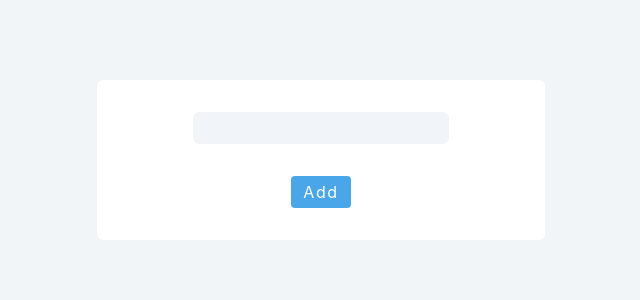
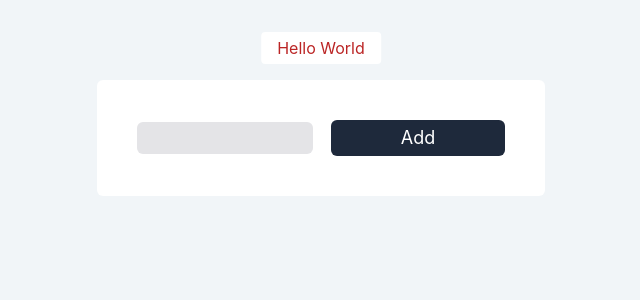
Before and after one commit to yelosolutions/React-Advanced, a React (Create React App) app in the folder second-app/: page / in a window 1280 px wide. Shown: the top 300 px of the page, without its empty margins (319-959 px from the left). Built offline with nearby package versions, Linux system fonts and the light colour scheme.

Commit message:
useReducer hook - adds more structure to the initial setup of the state

```diff
--- a/second-app/src/App.js
+++ b/second-app/src/App.js
@@ -1,14 +1,14 @@
 import React from 'react'
 
-// import Setup from './tutorial/5-useRef/setup/try-useRef'
-import Final from './tutorial/6-useReducer/final/index';
+import Setup from './tutorial/6-useReducer/setup';
+// import Final from './tutorial/6-useReducer/final/index';
 
 
 function App() {
 	return (
 		<div className='container'>
-		{/* <Setup/> */}
-		<Final/>
+		<Setup/>
+		{/* <Final/> */}
 		</div>
 	)
 }
--- a/second-app/src/index.css
+++ b/second-app/src/index.css
@@ -246,7 +246,7 @@ p {
 }
 
 .form-control {
-  @apply grid grid-cols-2 m-2 items-center gap-5;
+  @apply grid grid-cols-2 m-2 items-center justify-center gap-5;
 }
 
 .label-style {
--- a/second-app/src/tutorial/6-useReducer/final/index.js
+++ b/second-app/src/tutorial/6-useReducer/final/index.js
@@ -3,6 +3,12 @@ import Modal from './Modal';
 import { data } from '../../../data';
 // reducer function
 import { reducer } from './reducer';
+
+/**useReducer hook
+ * - used when there's a more complex setup as far as the state
+ * - adds more structure to initial setup of the state
+ */
+
 const defaultState = {
     people: [],
     isModalOpen: false,
--- /dev/null
+++ b/second-app/src/tutorial/6-useReducer/setup/Modal.js
@@ -0,0 +1,11 @@
+import React from 'react';
+
+const Modal = ({modalContent}) => {
+    return (
+        <div className='modal'>
+            <p>{modalContent}</p>
+        </div>
+    );
+}
+
+export default Modal;
--- /dev/null
+++ b/second-app/src/tutorial/6-useReducer/setup/index.js
@@ -0,0 +1,83 @@
+import React, { useState, useReducer } from 'react'
+import Modal from './Modal'
+import { data } from '../../../data'
+
+//index.js will always be the main entry if no file is specified in App.js
+/** useReducer
+ * - [state, dispatch] = useReducer(reducer)
+ * - it is common practice to use dispatch
+ * - on using useReducer, we get two things: state value and dispatch function
+ * - first pass 'reducer' function in useReducer and then the 'defaultState' object
+ * - difference btwn useState and useReducer, in the latter in order to do something
+ *  with whole state, always use dispatch which goes through the reducer
+ */
+
+/** reducer
+ * - takes in old 'state' and 'action' and spits back new state
+ * - maniplates state when dispatch is called(dispatch an action)
+*/
+const reducer = (state, action) => {};
+
+const defaultState = {
+  people: [],
+  isModalOpen: true,
+  modalContent: 'hello world'
+};
+
+const Index = () => {
+  const [name, setName] = useState('');
+  const [state, dispatch] = useReducer(reducer, defaultState);
+
+
+  const handleSubmit = (e) => {
+    e.preventDefault();
+    if (name) {
+
+    } else {
+    }
+    setName('');
+
+  };
+
+  return (
+    <>
+      {state.isModalOpen && <Modal modalContent={state.modalContent}/>}
+      <form className='form' action="" onSubmit={handleSubmit}>
+        <div className='form-control'>
+          <input
+            className='input-style'
+            type="text"
+            value={name}
+            onChange={(e) => setName(e.target.value)}
+          />
+          <button
+            type='submit'
+            className='bg-slate-800 text-white text-lg rounded-md p-1'
+          >
+            Add
+          </button>
+        </div>
+
+      </form>
+      {state.people.map((person) => {
+        return (
+        <div
+          key={person.id}
+          className='grid grid-flow-col gap-7 bg-white w-72 rounded-md p-1 '
+        >
+          <h3>{person.name}</h3>
+          <button
+            className='right-0 bg-transparent p-1 text-md text-green-700'
+            type='button'
+            // onClick={}
+          >
+            Remove
+          </button>
+        </div>
+        );
+      })}
+    </>
+  );
+};
+
+export default Index
```
Also changed, not shown: second-app/src/tutorial/6-useReducer/setup/reducer.js (added).
